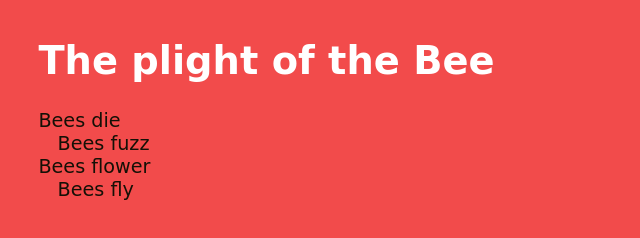
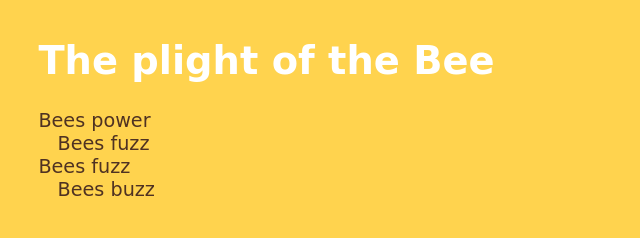
Before and after one commit to Odettes3/Beepoem, a plain HTML site: page index.html in a window 1280 px wide. Shown: the whole page, without its empty margins (0-640 px from the left). Drawn offline with Linux system fonts and the light colour scheme.

Commit message:
updated colour

```diff
--- a/index.html
+++ b/index.html
@@ -18,8 +18,8 @@
       body {
         font-family: "Lemonada", cursive;
         margin: 2em;
-        background-color: #F24B4B;
-        color: #141006;
+        background-color: #FFD34E;
+        color: #4F3222;
         font-size: 1.2em;
       }
       h1 {
@@ -41,10 +41,10 @@
     <div id="poem"></div>
     <script>
       // set up the lists of words
-      const subjects = "Bees buzz,Bees fly,Bees flower,Bees die,Bees fuzz,Bees power".split(
+      const subjects = "Bees ".split(
           ","
         ),
-        verbs = "".split(","),
+        verbs = " buzz,fly,flower,die,fuzz,power".split(","),
         small_words = "".split(","),
         objects = "".split(",");
       // set up the counter
```
